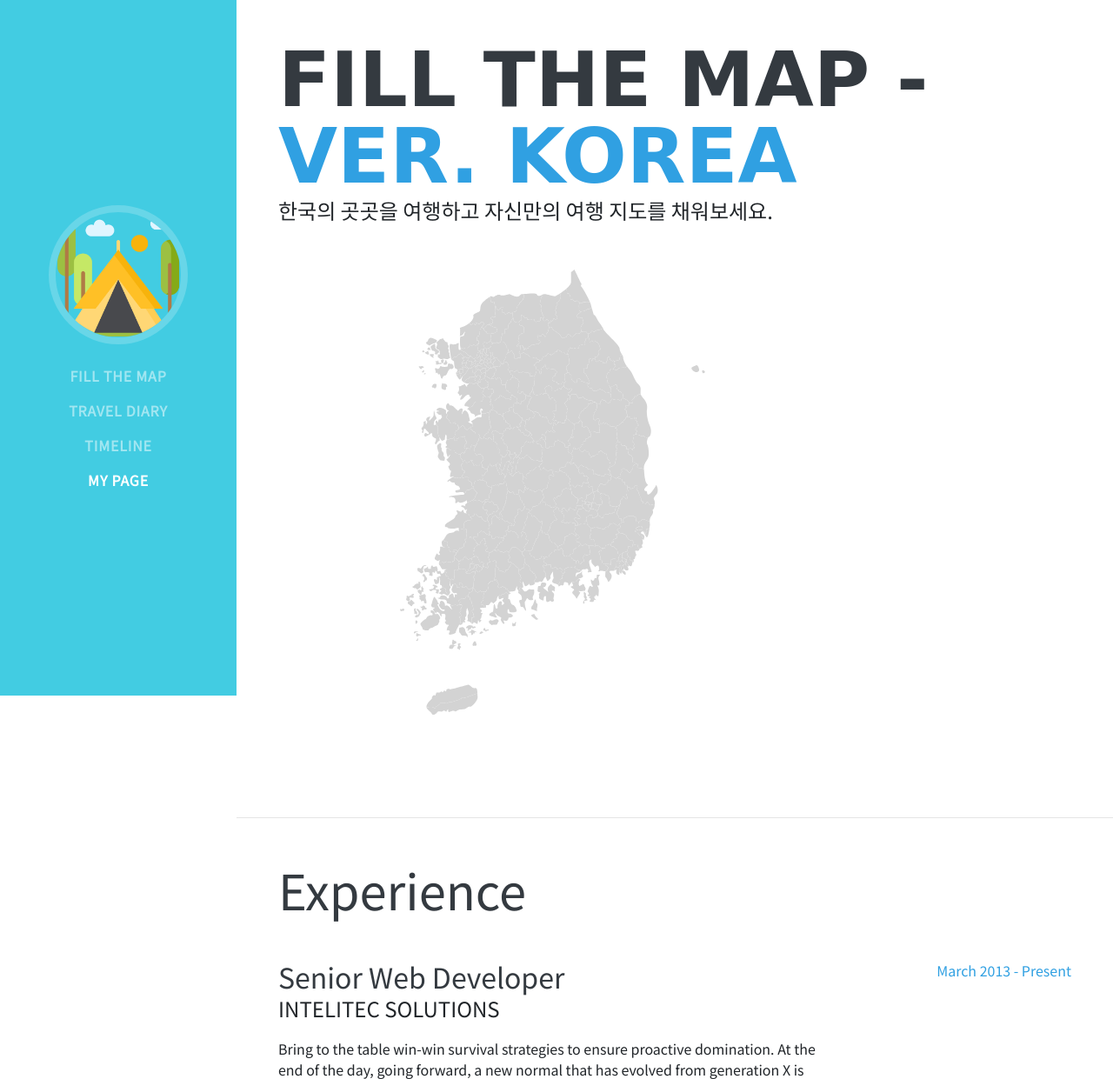
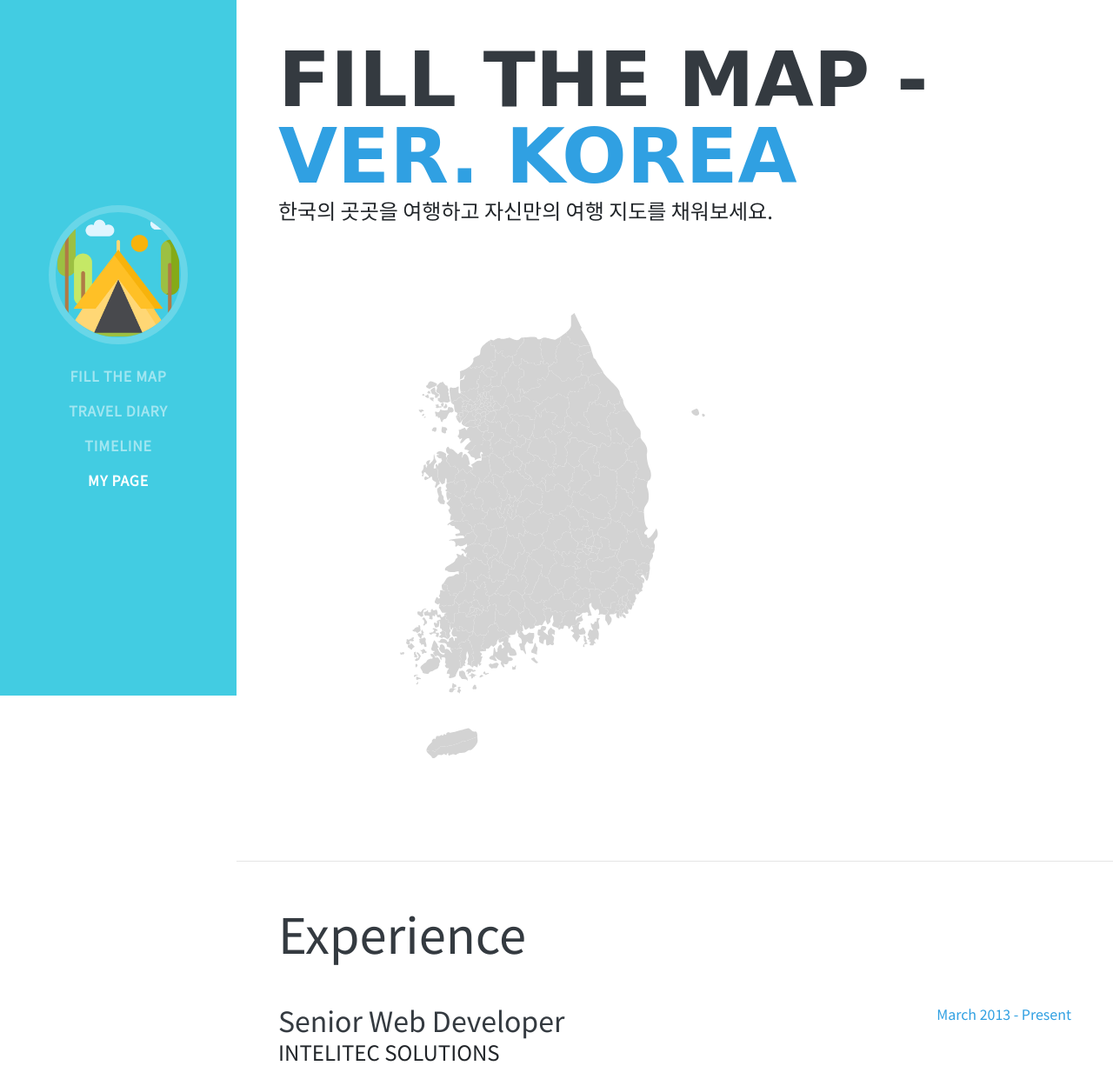
Before and after one commit to HyeongshinYoon/CS496-3, a Flask app: template templates/Main.html in a window 1280 px wide. Shown: the top 1241 px of the page at 87% size. Run offline with Flask 2, Linux system fonts and the light colour scheme; the template is opened without the code that fills it, so the values that code supplies are empty; some web fonts are replaced.

Commit message:
layout change

```diff
--- a/templates/Main.html
+++ b/templates/Main.html
@@ -58,7 +58,7 @@
             <div class="subheading mb-5">한국의 곳곳을 여행하고 자신만의 여행 지도를 채워보세요.
             </div>
             <div class="map-container">
-                <svg id="mapSvg" viewBox="120 30 778 498">
+                <svg style="padding-top: 50px" id="mapSvg" viewBox="120 30 778 498">
                     <defs id="defs">
                         <path id="triangleItem" d="M -5 5 L 5 5 L 0 -5 z"></path>
                         <path id="crossItem" d="M5, 0V10M0, 5H10"></path>
```
